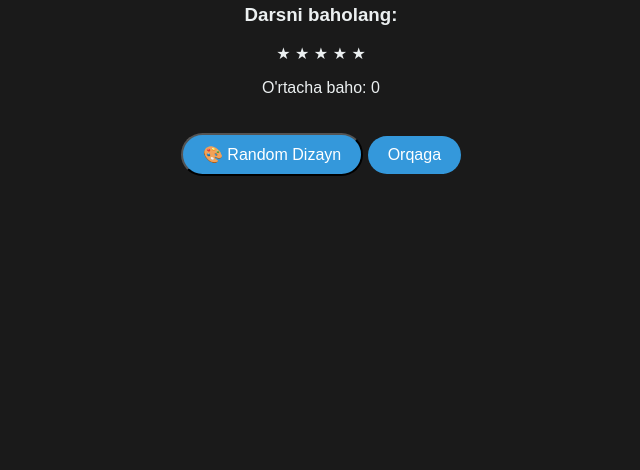
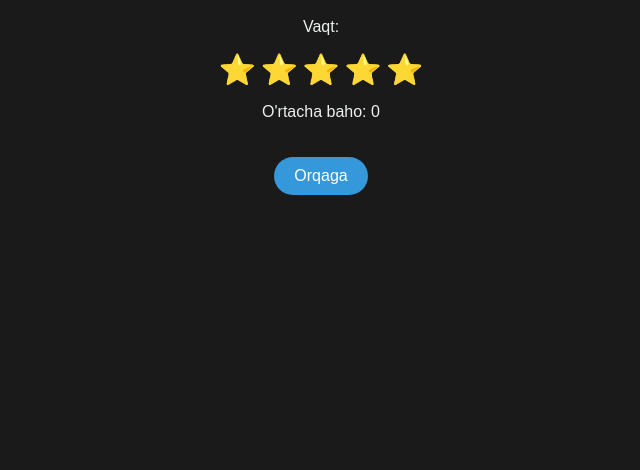
Before and after one commit to Khurramov001/Darsjadval, a plain HTML site: page rating.html in a window 1280 px wide. Shown: the part 370-840 px from the top of the page, without its empty margins (319-959 px from the left). Drawn offline with Linux system fonts and the light colour scheme.

Commit message:
rating.html

```diff
--- a/rating.html
+++ b/rating.html
@@ -5,24 +5,37 @@
     <meta name="viewport" content="width=device-width, initial-scale=1.0">
     <title>Darsni Baholash</title>
     <link rel="stylesheet" href="styles.css">
+    <style>
+        .stars span {
+            font-size: 30px;
+            cursor: pointer;
+            transition: color 0.3s ease;
+        }
+        .stars span.active {
+            color: #2ecc71; /* Yashil rang */
+        }
+        .stars span.inactive {
+            color: #e74c3c; /* Qizil rang */
+        }
+    </style>
 </head>
 <body>
     <div class="container">
         <h1>Darsni Baholash</h1>
-        <div id="ratingSection">
-            <h3>Darsni baholang:</h3>
-            <div class="stars">
-                <span data-rating="1">&#9733;</span>
-                <span data-rating="2">&#9733;</span>
-                <span data-rating="3">&#9733;</span>
-                <span data-rating="4">&#9733;</span>
-                <span data-rating="5">&#9733;</span>
-            </div>
-            <p>O'rtacha baho: <span id="averageRating">0</span></p>
+        <div id="currentLesson">
+            <p id="lessonTitle">Dars: <span id="title"></span></p>
+            <p id="lessonTime">Vaqt: <span id="time"></span></p>
         </div>
-        <button id="randomThemeBtn" class="btn">🎨 Random Dizayn</button>
+        <div class="stars">
+            <span data-rating="1">⭐</span>
+            <span data-rating="2">⭐</span>
+            <span data-rating="3">⭐</span>
+            <span data-rating="4">⭐</span>
+            <span data-rating="5">⭐</span>
+        </div>
+        <p id="averageRating">O'rtacha baho: <span id="ratingValue">0</span></p>
         <a href="index.html" class="btn">Orqaga</a>
     </div>
     <script src="rating.js"></script>
-    <script src="random-theme.js"></script>
 </body>
+</html>
```
